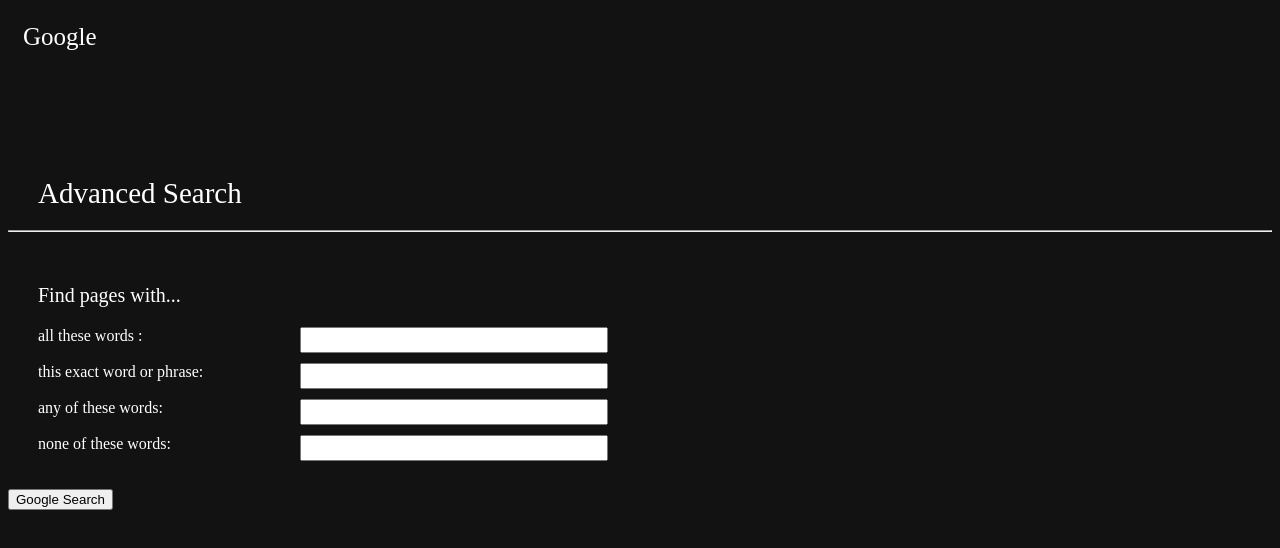
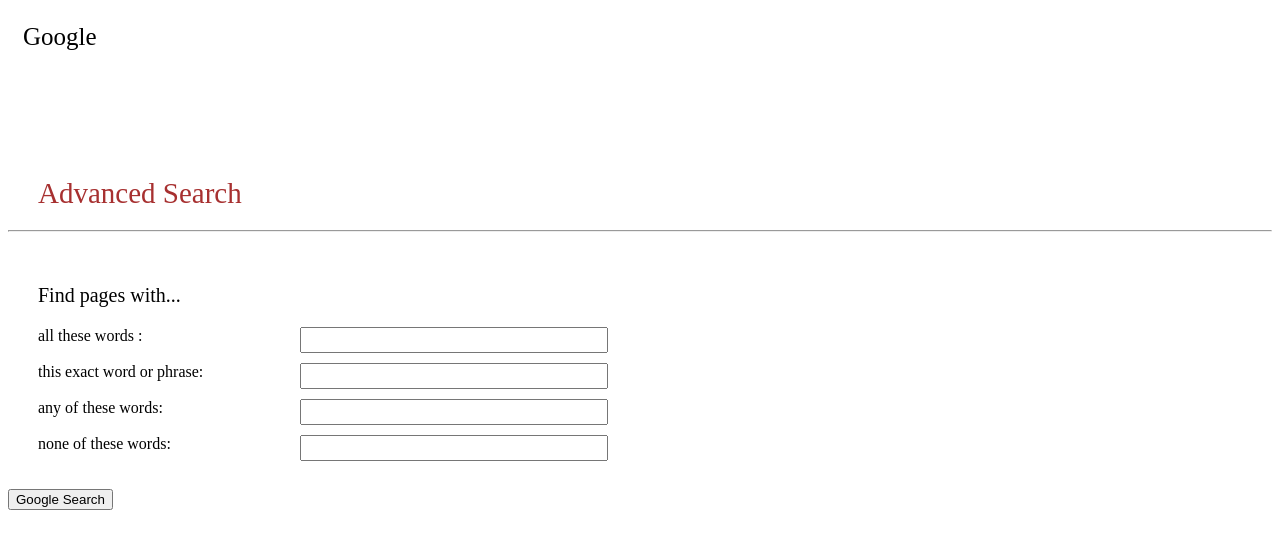
Before and after one commit to lefteristoramanidis/Harvard_Web_Course, a plain HTML site: page Project_0/adc.html in a window 1280 px wide. Shown: the top 548 px of the page. Drawn offline with Linux system fonts and the light colour scheme.

Commit message:
Complete Project

```diff
--- a/Project_0/adc.css
+++ b/Project_0/adc.css
@@ -1,8 +1,9 @@
 div.titlee {
     margin-left: 30px;
     margin-top: 80px;
-    color: white;
+
     font-size: 29px;
+    color: rgb(167, 48, 48);
 }
 
 hr {
@@ -13,7 +14,7 @@ hr {
 div.Google_logo {
     margin-top: 15px;
     margin-left: 15px;
-    color: white;
+
     font-size: 25px;
     width: 400px;
     display: inline-block;
@@ -29,14 +30,14 @@ div.hub {
 
 a {
     text-decoration: none;
-    color: white;
+
     font-family: sans-serif;
 
 }
 
 span.input {
     margin-left: 30px;
-    color: white;
+
 
 
 }
@@ -47,3 +48,8 @@ input.input_box {
     width: 300px;
     height: 20px;
 }
+
+body {
+    background-color: white;
+    color: black;
+}
--- a/Project_0/adc.html
+++ b/Project_0/adc.html
@@ -8,7 +8,7 @@
     <link rel="stylesheet" href="adc.css">
 </head>
 
-<body style="background-color: #121212;">
+<body>
 
     <div class="Google_logo">
         Google
@@ -21,8 +21,8 @@
     <div class="titlee">Advanced Search</div>
     <hr>
 
-    <form action="https://www.google.com/advanced_search" method="get">
-        <p style="color:white; margin-left: 30px; font-size: 20px;">
+    <form action="https://www.google.com/search" method="get">
+        <p style=" margin-left: 30px; font-size: 20px;">
             Find pages with...
         </p>
         <span class="input">all these words :</span>
```
